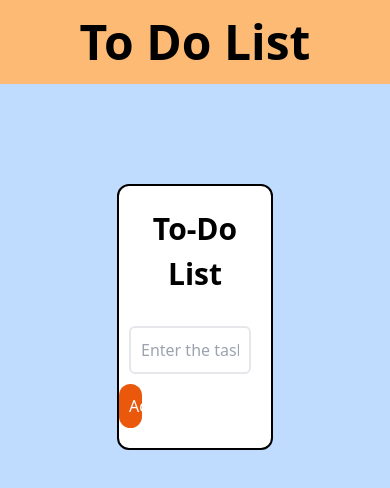
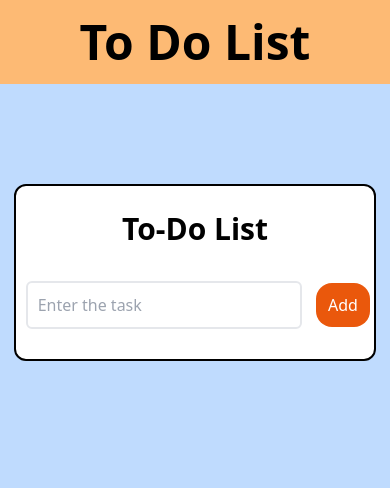
Before and after one commit to akshat-code21/To-Do-List-App, a website: page index.html in a window 390 px wide. Drawn offline with Linux system fonts and the light colour scheme.

Commit message:
responsiveness

```diff
--- a/index.html
+++ b/index.html
@@ -13,7 +13,7 @@
     </header>
     <section>
       <div
-        class="container  w-[40vw] bg-white border-2 border-black rounded-xl m-auto mt-[100px]"
+        class="container  w-[40vw] bg-white border-2 border-black rounded-xl m-auto mt-[100px] max-[375px]:w-[93vw] max-[414px]:w-[93vw] max-[430px]:w-[93vw] max-[768px]:w-[93vw] max-[820px]:w-[93vw]  max-[1024px]:w-[93vw]"
       >
         <h3 class="m-[10px] p-[10px] font-semibold text-[30px] text-center">To-Do List</h3>
         <div class="search-box">
@@ -22,7 +22,7 @@
             name=""
             id="addItems"
             placeholder="Enter the task"
-            class="m-[10px] p-[10px] w-[80%] border-2 rounded-md"
+            class="m-[10px] p-[10px] w-[80%] border-2 rounded-md max-[375px]:w-[77%] max-[414px]:w-[77%] max-[430px]:w-[77%] max-[344px]:w-[76%] max-[1280px]:w-[79%]"
           />
           <button
             class="w-[15%] bg-orange-600 p-[10px] rounded-2xl text-white"
```
Also changed, not shown: src/output.css.
